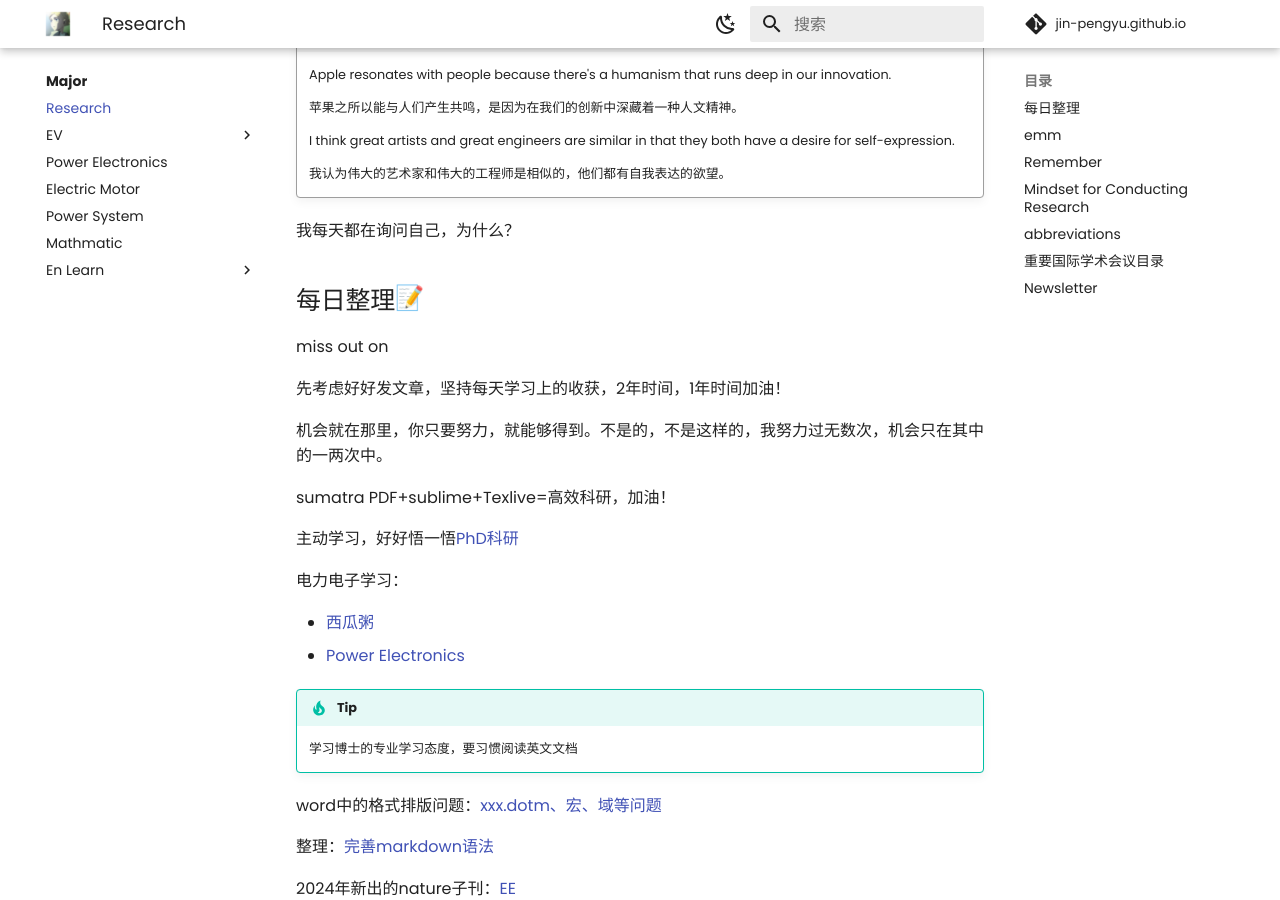
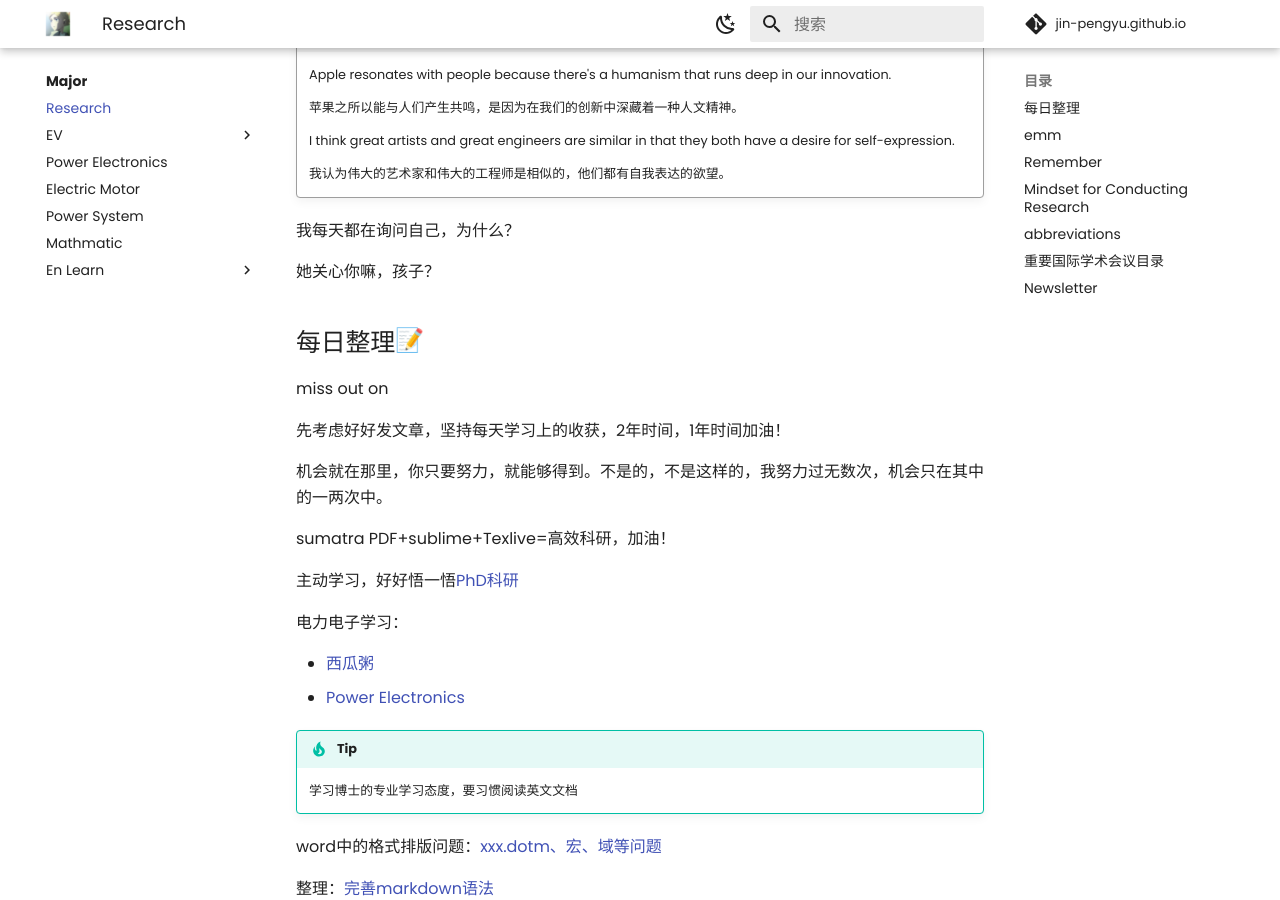
Before and after one commit to Pengyu-Jin/Pengyu-Jin.github.io, an MkDocs documentation site: the page built from docs/major/research/research.md, in a window 1280 px wide and 900 px high, scrolled down 318 px. Built offline with MkDocs 1.6.1 and Material for MkDocs 9.7.7, drawn with Linux system fonts in a browser that asks for light colours; emoji names are drawn with the system emoji font; comment, search, counter and statistics services are not loaded.

Commit message:
research +

```diff
--- a/docs/major/research/research.md
+++ b/docs/major/research/research.md
@@ -11,6 +11,8 @@
     我认为伟大的艺术家和伟大的工程师是相似的，他们都有自我表达的欲望。
 
 我每天都在询问自己，为什么？
+
+她关心你嘛，孩子？
 
 ## 每日整理:memo:
 miss out on
```
